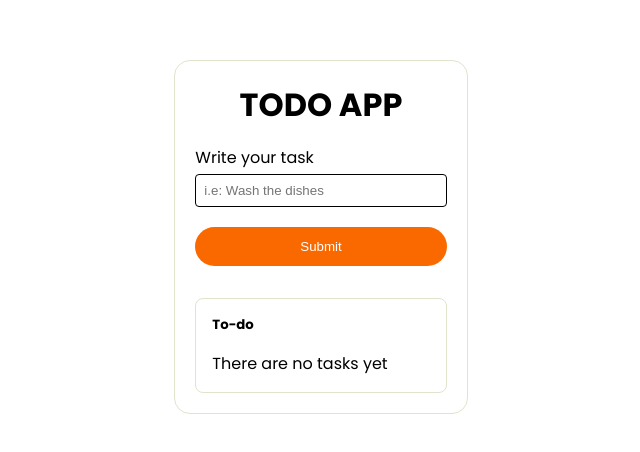
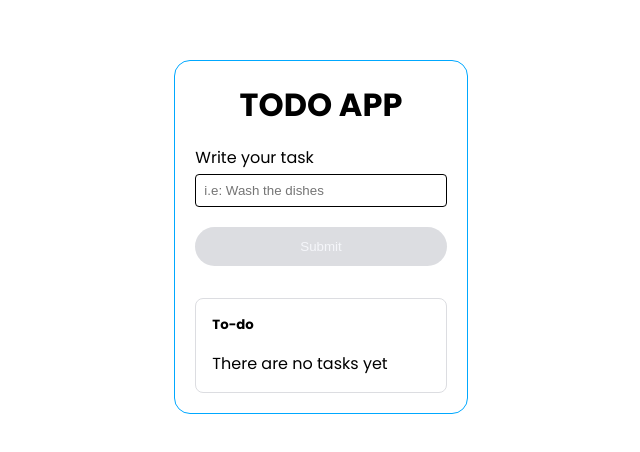
Before and after one commit to constanzamorales/odotppa, a React (Create React App) app: page / in a window 1280 px wide. Shown: the part 132-584 px from the top of the page, without its empty margins (340-980 px from the left). Built offline with nearby package versions, Linux system fonts and the light colour scheme.

Commit message:
Changed some styles and fixed disabled button

```diff
--- a/src/App.scss
+++ b/src/App.scss
@@ -21,7 +21,7 @@ h5 {
 	width: 100%;
 	padding: 20px;
 	border-radius: 16px;
-	border: 1px solid #e0e4cc;
+	border: 1px solid #00a8ff;
 }
 
 .title {
@@ -47,26 +47,34 @@ input {
 	border: 1px solid black;
 }
 
-button {
-	background: #fa6900;
+.submit-btn,
+.delete-btn {
 	margin: 16px 0;
 	padding: 12px;
-	color: white;
+	color: #f5f6fa;
 	border-radius: 24px;
 	border: none;
 }
 
+.submit-btn {
+	background: #fa6900;
+}
+
+.submit-btn[disabled] {
+	background: #dcdde1;
+}
+
+.delete-btn {
+	width: 100%;
+	background: #00a8ff;
+}
+
 .todo-list {
 	padding: 16px;
-	border: 1px solid #e0e4cc;
+	border: 1px solid #dcdde1;
 	border-radius: 8px;
 }
 
 .checkbox {
 	margin-right: 8px;
 }
-
-.delete-btn {
-	width: 100%;
-	background: #69d2e7;
-}
--- a/src/components/Form.js
+++ b/src/components/Form.js
@@ -29,7 +29,9 @@ const Form = (props) => {
 					onChange={(e) => setTask(e.target.value)}
 				></input>
 			</div>
-			<button disabled={task ? "" : "disabled"}>Submit</button>
+			<button className="submit-btn" disabled={task ? "" : "disabled"}>
+				Submit
+			</button>
 		</form>
 	);
 };
--- a/src/components/TaskList.js
+++ b/src/components/TaskList.js
@@ -27,11 +27,9 @@ const TaskList = (props) => {
 			<h5>To-do</h5>
 			{list.length ? check : "There are no tasks yet"}
 			{list.length ? (
-				<p>
-					<button className="delete-btn" onClick={onClickRemove}>
-						Delete completed tasks
-					</button>
-				</p>
+				<button className="delete-btn" onClick={onClickRemove}>
+					Delete completed tasks
+				</button>
 			) : null}
 		</div>
 	);
```
